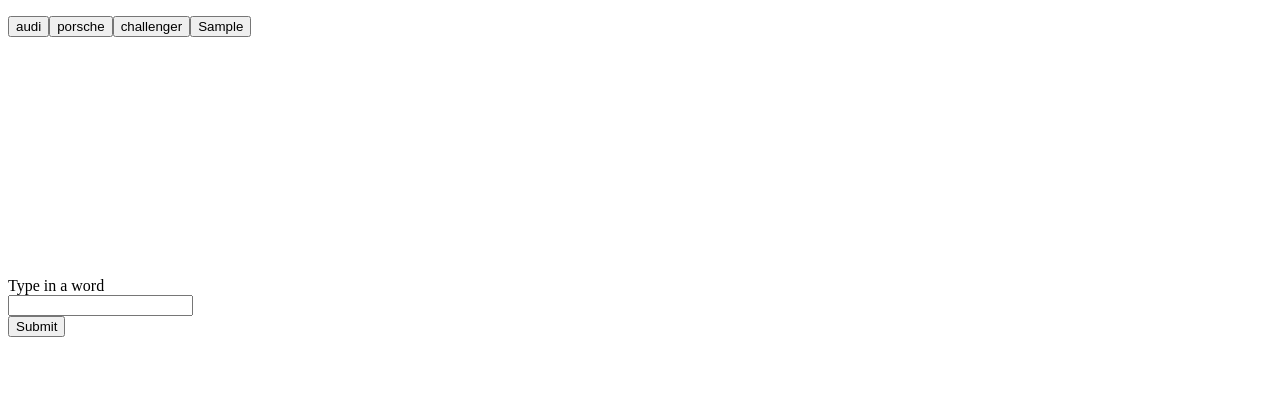
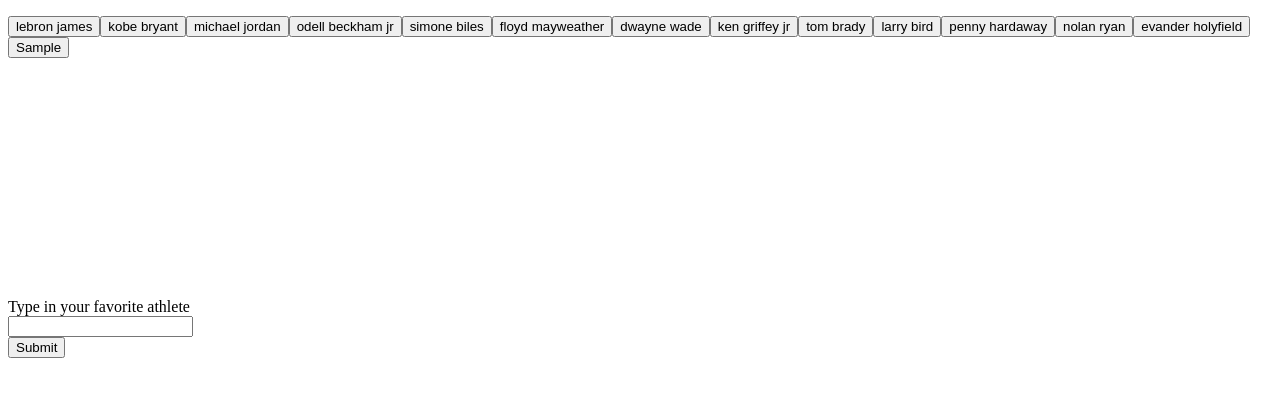
Before and after one commit to adotmorrall/GifTastic, a plain HTML site: page index.html in a window 1280 px wide. Both pictures are taken after typing "Sample" into the empty fields and a click on the input "Submit". Drawn offline with nearby package versions, Linux system fonts and the light colour scheme.

Commit message:
Update main.js

```diff
--- a/assets/css/javascript/main.js
+++ b/assets/css/javascript/main.js
@@ -1,39 +1,48 @@
 // Refer to 06-Ajax activities + Panoptop video
 
-var cars = ['audi', 'porsche', 'challenger'];
+var athletes = ['lebron james', 'kobe bryant', 'michael jordan', 'odell beckham jr', 'simone biles', 'floyd mayweather', 'dwayne wade', 'ken griffey jr', 'tom brady', 'larry bird', 'penny hardaway', 'nolan ryan', 'evander holyfield'];
 
-function showCarButtons() {
-    for (var i = 0; i < cars.length; i++) {
-        console.log(cars[i]);
-        // Create buttons to show text of cars in the #gif-buttons div
-        var c = $('<button>');
-        c.addClass('btn-click');
-        c.text(cars[i]);
-        $('#gif-buttons').append(c);
+function showAthleteButton() {
+    for (var i = 0; i < athletes.length; i++) {
+        // console.log(athletes[i]);
+        // Create buttons to show text of athletes in the #gif-buttons div
+        var a = $('<button>');
+        a.addClass('btn-click');
+        a.text(athletes[i]);
+        $('#gif-buttons').append(a);
     }
 }
-showCarButtons();
+showAthleteButton();
 
 $('#submit-btn').click(function (event) {
     event.preventDefault(); // Keeps page from refreshing
     var userInput = $('#gif-search').val().trim();
     if (userInput) {
-        cars.push(userInput);
+        athletes.push(userInput);
         $('#gif-search').val(''); // Getter
         $('#gif-buttons').empty(); // Keeps from showing duplicate btns
-        showCarButtons();
+        showAthleteButton();
     }
 });
 
 $(document).on('click', '.btn-click', function () {
     console.log('I work')
-    var userCarInput = $(this).text();
-    var queryURL = 'https://api.giphy.com/v1/gifs/search?api_key=ccxCr3q18LuZy8wDnC0dYPLWYBENh5Rz&limit=9&q=' + userCarInput;
+    var userAthleteInput = $(this).text();
+    var queryURL = 'https://api.giphy.com/v1/gifs/search?api_key=ccxCr3q18LuZy8wDnC0dYPLWYBENh5Rz&limit=9&q=' + userAthleteInput;
+
 
     $.ajax({
         url: queryURL,
         method: 'GET'
     }).then(function (response) {
-        console.log(response);
+        var fixedHeight = response.data[0].images.fixed_height.url;
+        console.log(fixedHeight); //https://developers.giphy.com/docs/api/schema/#image-object
+
+        // Test to load gif into the
+        var addGif = $('<img>');
+        var gifDiv = addGif.attr('src', fixedHeight);
+        $('#gif-section').append(gifDiv)
+
     })
+
 })
--- a/index.html
+++ b/index.html
@@ -26,7 +26,7 @@
     <!-- Search box + Submit button-->
     <form>
         <div>
-            <label for="gif">Type in a word</label>
+            <label for="gif">Type in your favorite athlete</label>
             <br>
             <input id="gif-search" type="text">
             <br>
```
